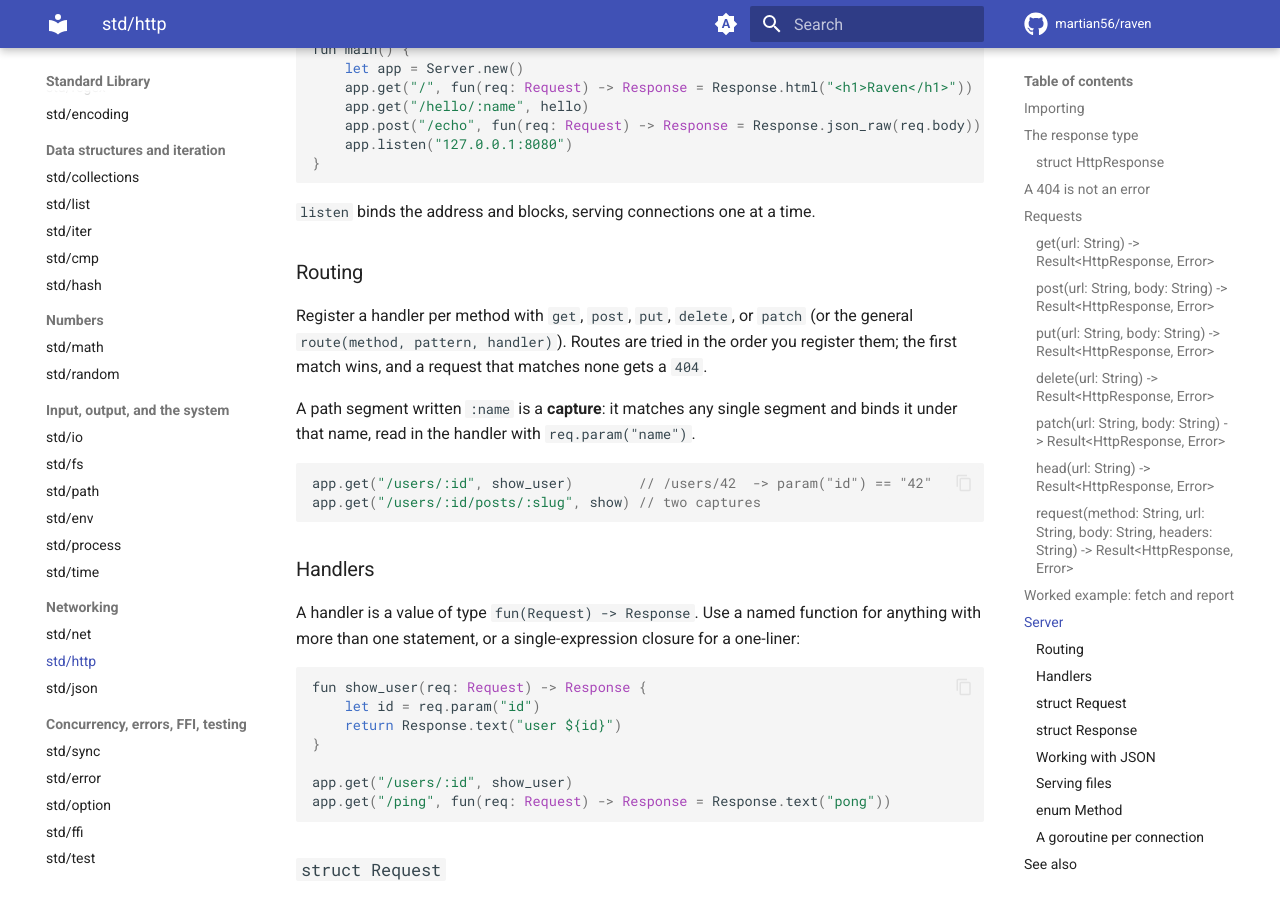
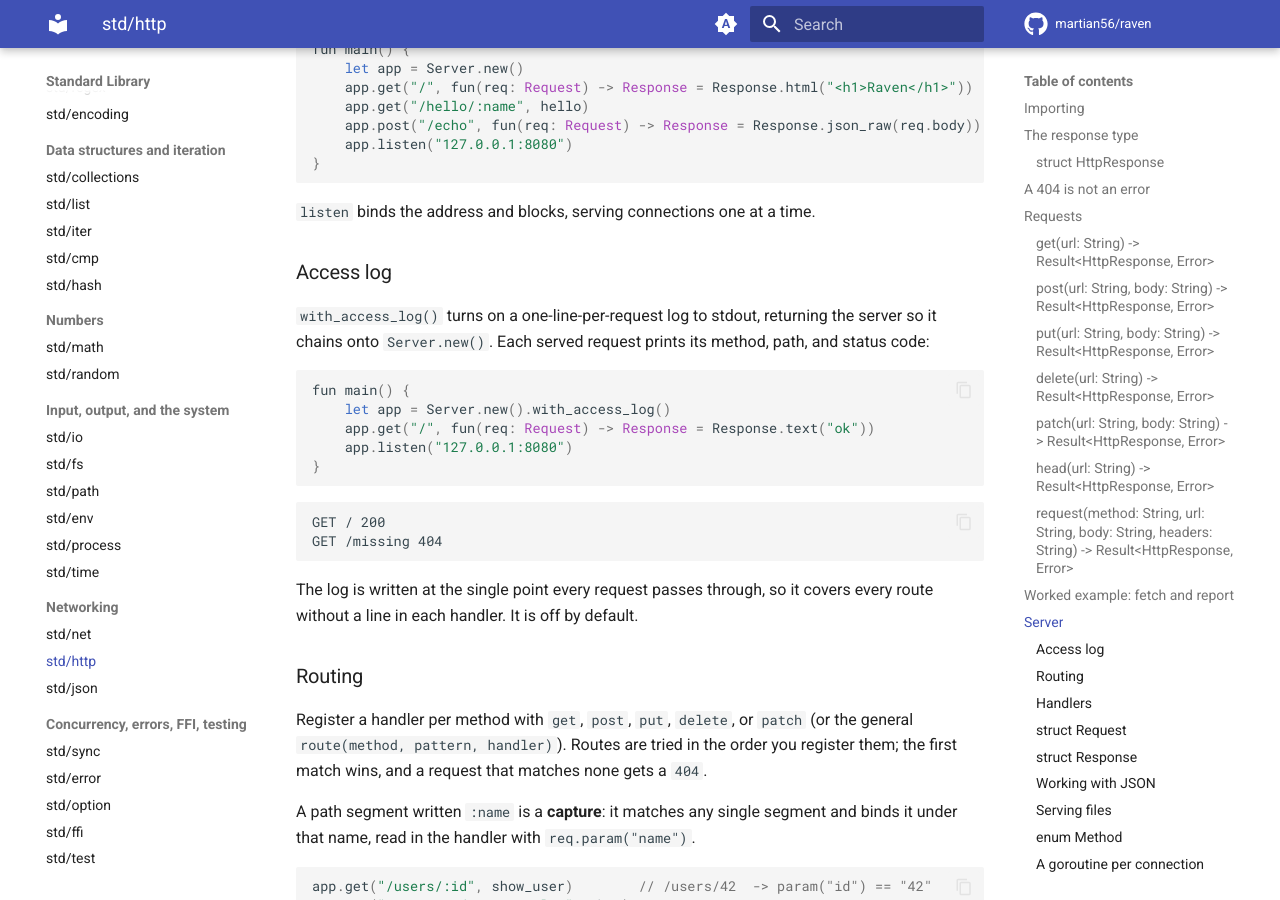
Before and after one commit to martian56/raven, an MkDocs documentation site: the page built from docs/v2/guide/stdlib/http.md, in a window 1280 px wide and 900 px high, scrolled down 4637 px. Built offline with MkDocs 1.6.1 and Material for MkDocs 9.7.7, drawn with Linux system fonts in a browser that asks for light colours; comment, search, counter and statistics services are not loaded.

Commit message:
feat: opt-in access log for std/http Server
Per-request logging belongs in the framework, not scattered across every
handler. Add `Server.new().with_access_log()`: a chainable opt-in that
writes one line per request to stdout (method, path, status), emitted at
`serve_connection`, the single point every request passes through, so it
covers every route with no per-handler code. Off by default.

Document it in the std/http guide.

````diff
--- a/Cargo.toml
+++ b/Cargo.toml
@@ -2,7 +2,7 @@
 members = [".", "raven-runtime"]
 
 [workspace.package]
-version = "2.18.69"
+version = "2.18.70"
 edition = "2021"
 authors = ["martian56"]
 license = "MIT"
--- a/docs/v2/guide/stdlib/http.md
+++ b/docs/v2/guide/stdlib/http.md
@@ -226,6 +226,28 @@ fun main() {
 
 `listen` binds the address and blocks, serving connections one at a time.
 
+### Access log
+
+`with_access_log()` turns on a one-line-per-request log to stdout, returning the
+server so it chains onto `Server.new()`. Each served request prints its method,
+path, and status code:
+
+```rust
+fun main() {
+    let app = Server.new().with_access_log()
+    app.get("/", fun(req: Request) -> Response = Response.text("ok"))
+    app.listen("127.0.0.1:8080")
+}
+```
+
+```text
+GET / 200
+GET /missing 404
+```
+
+The log is written at the single point every request passes through, so it
+covers every route without a line in each handler. It is off by default.
+
 ### Routing
 
 Register a handler per method with `get`, `post`, `put`, `delete`, or `patch`
````
Also changed, not shown: CHANGELOG.md (+6 -0 lines), 2 other files.
